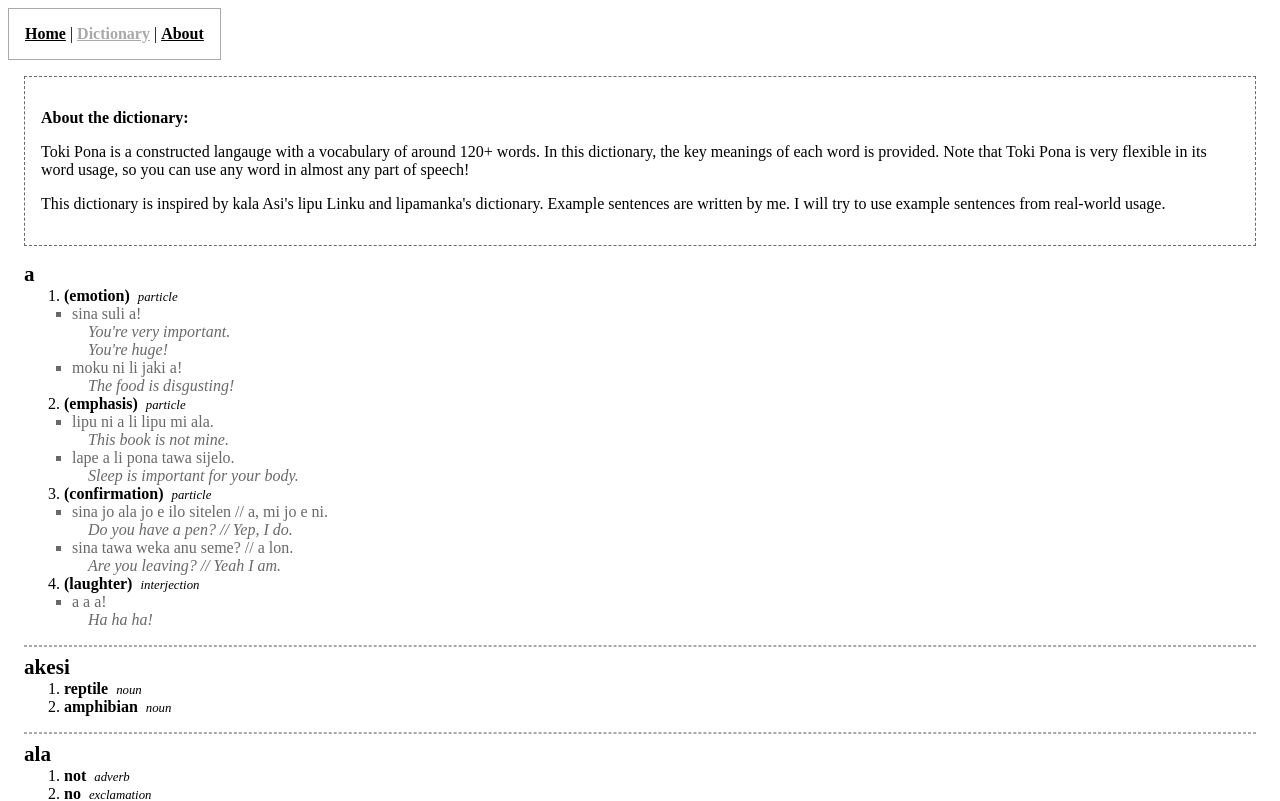
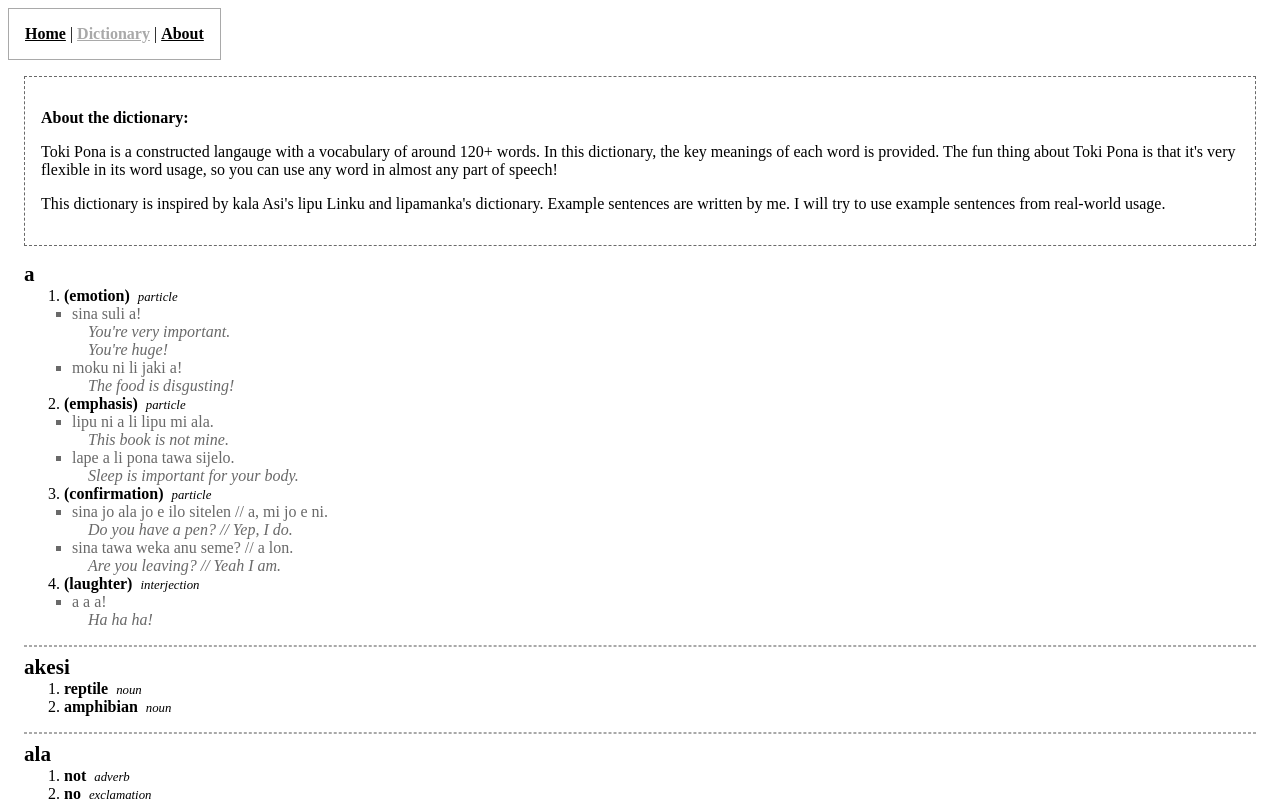
Before and after one commit to cervonwong/toki-pona-site, a Vue app: page /dict in a window 1280 px wide. Shown: the top 801 px of the page. Built offline with nearby package versions, Linux system fonts and the light colour scheme.

Commit message:
Adjust dictionary preamble phrasing

```diff
--- a/src/views/Dictionary.vue
+++ b/src/views/Dictionary.vue
@@ -5,8 +5,8 @@
       <p>
         Toki Pona is a constructed langauge with a vocabulary of around 120+
         words. In this dictionary, the key meanings of each word is provided.
-        Note that Toki Pona is very flexible in its word usage, so you can use
-        any word in almost any part of speech!
+        The fun thing about Toki Pona is that it's very flexible in its word
+        usage, so you can use any word in almost any part of speech!
       </p>
       <p>
         This dictionary is inspired by kala Asi's lipu Linku and lipamanka's
```
